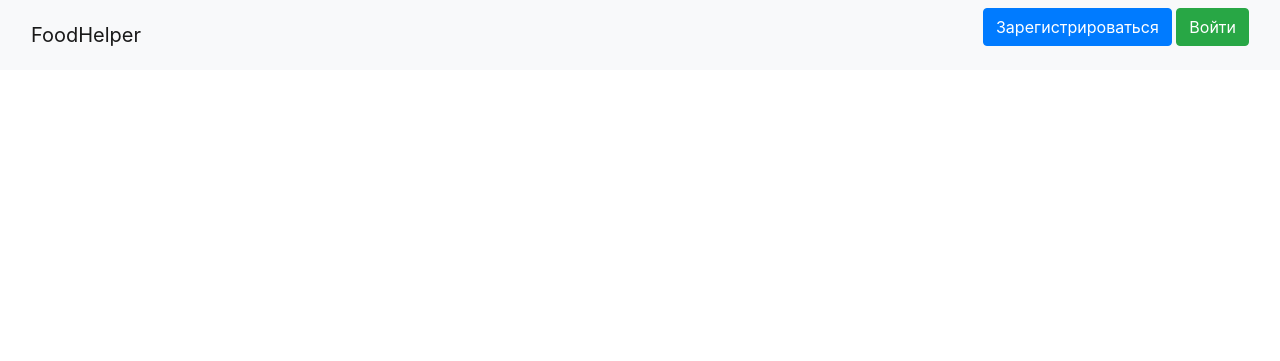
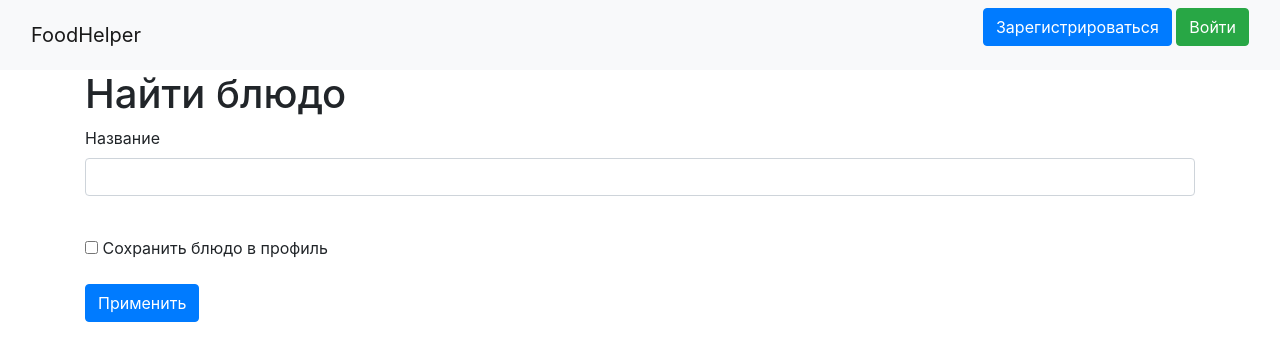
Before and after one commit to Gr1zee/Food-Helper, a Flask app: page /search_dish/ in a window 1280 px wide. Shown: the top 361 px of the page. Run offline with Flask 3, Linux system fonts and the light colour scheme; some libraries are stand-ins or nearby versions.

Commit message:
Add search button and search menu
DEMO

```diff
--- /dev/null
+++ b/forms/dish.py
@@ -0,0 +1,9 @@
+from flask_wtf import FlaskForm
+from wtforms import StringField, TextAreaField, BooleanField, SubmitField
+from wtforms.validators import DataRequired
+
+
+class DishForm(FlaskForm):
+    title = StringField('Название', validators=[DataRequired()])
+    is_private = BooleanField("Сохранить блюдо в профиль")
+    submit = SubmitField('Применить')
--- a/main.py
+++ b/main.py
@@ -1,5 +1,6 @@
 from flask import Flask, render_template, redirect, abort, request
 
+from forms.dish import DishForm
 from forms.news import NewsForm
 from forms.user import RegisterForm, LoginForm
 from flask_login import LoginManager, login_user, login_required, logout_user, current_user
@@ -36,9 +37,14 @@ def index():
     return render_template("index.html", news=news)
 
 
-@app.route("/search_dish/",)
+@app.route("/search_dish/", methods=['GET', 'POST'])
 def search_dish():
-    return render_template("profile.html")
+    form = DishForm()
+    if form.validate_on_submit():
+        d = form.title.data
+        print(d)
+    return render_template('search_dish.html', title='Найти блюдо',
+                           form=form)
 
 
 @app.route('/register', methods=['GET', 'POST'])
--- a/templates/index.html
+++ b/templates/index.html
@@ -2,9 +2,7 @@
 
 {% block content %}
 <h1>Недавние блюда</h1>
-    {% if current_user.is_authenticated %}
-    <a href="news" class="btn btn-secondary">Добавить блюдо</a>
-    {% endif %}
+    <a href="search_dish" class="btn btn-secondary">Найти блюдо</a>
 {% for item in news%}
 <div class="col-md6 border rounded">
     <h2>{{item.title}}</h2>
--- /dev/null
+++ b/templates/search_dish.html
@@ -0,0 +1,20 @@
+{% extends "base.html" %}
+
+{% block content %}
+    <h1>{{ title }}</h1>
+    <form action="" method="post">
+        {{ form.hidden_tag() }}
+        <p>
+            {{ form.title.label }}<br>
+            {{ form.title(class="form-control") }}<br>
+            {% for error in form.title.errors %}
+                <p class="alert alert-danger" role="alert">
+                    {{ error }}
+                </p>
+            {% endfor %}
+        </p>
+        <p>{{ form.is_private() }} {{ form.is_private.label }}</p>
+        <p>{{ form.submit(type="submit", class="btn btn-primary") }}</p>
+        {{ message }}
+    </form>
+{% endblock %}
```
